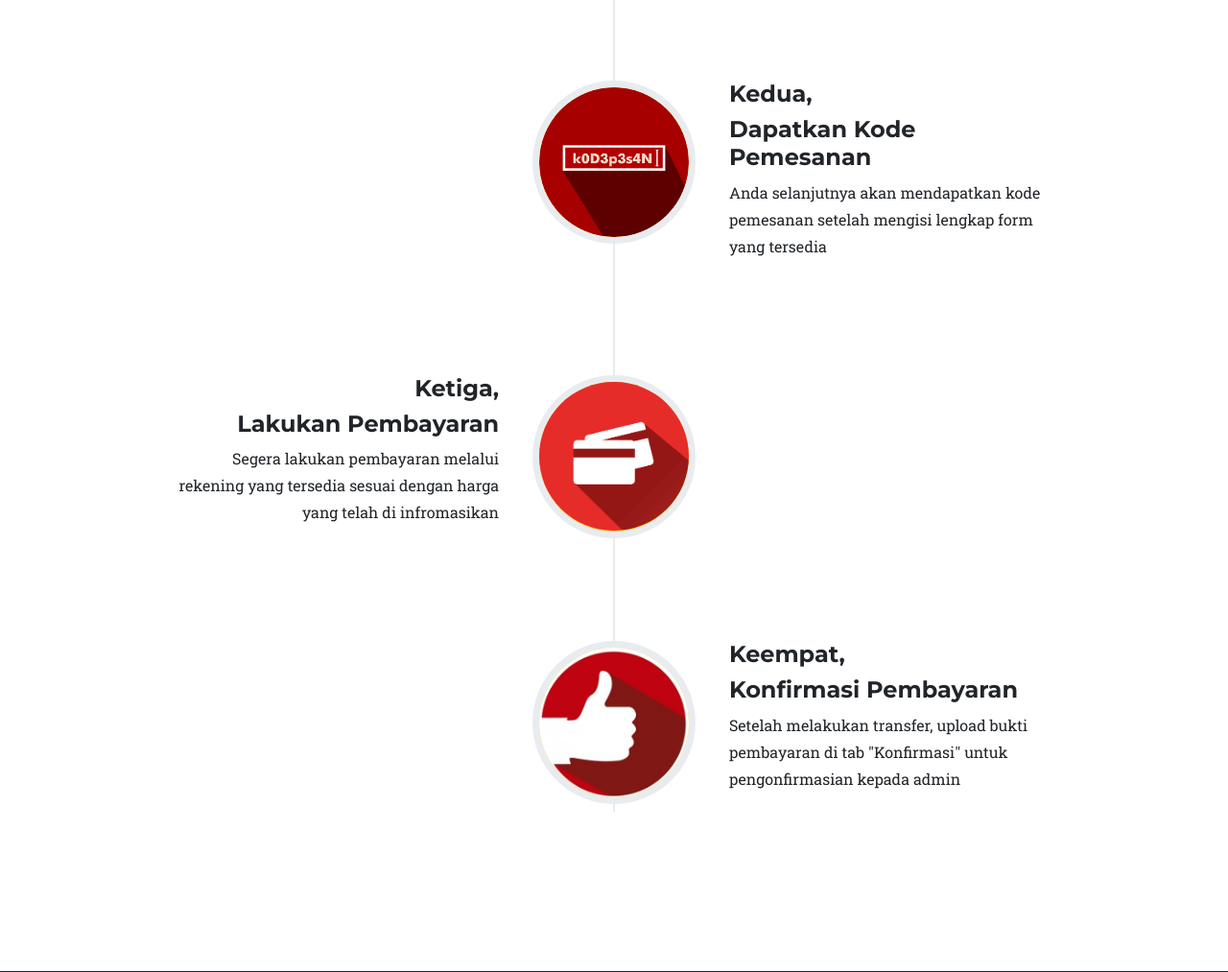
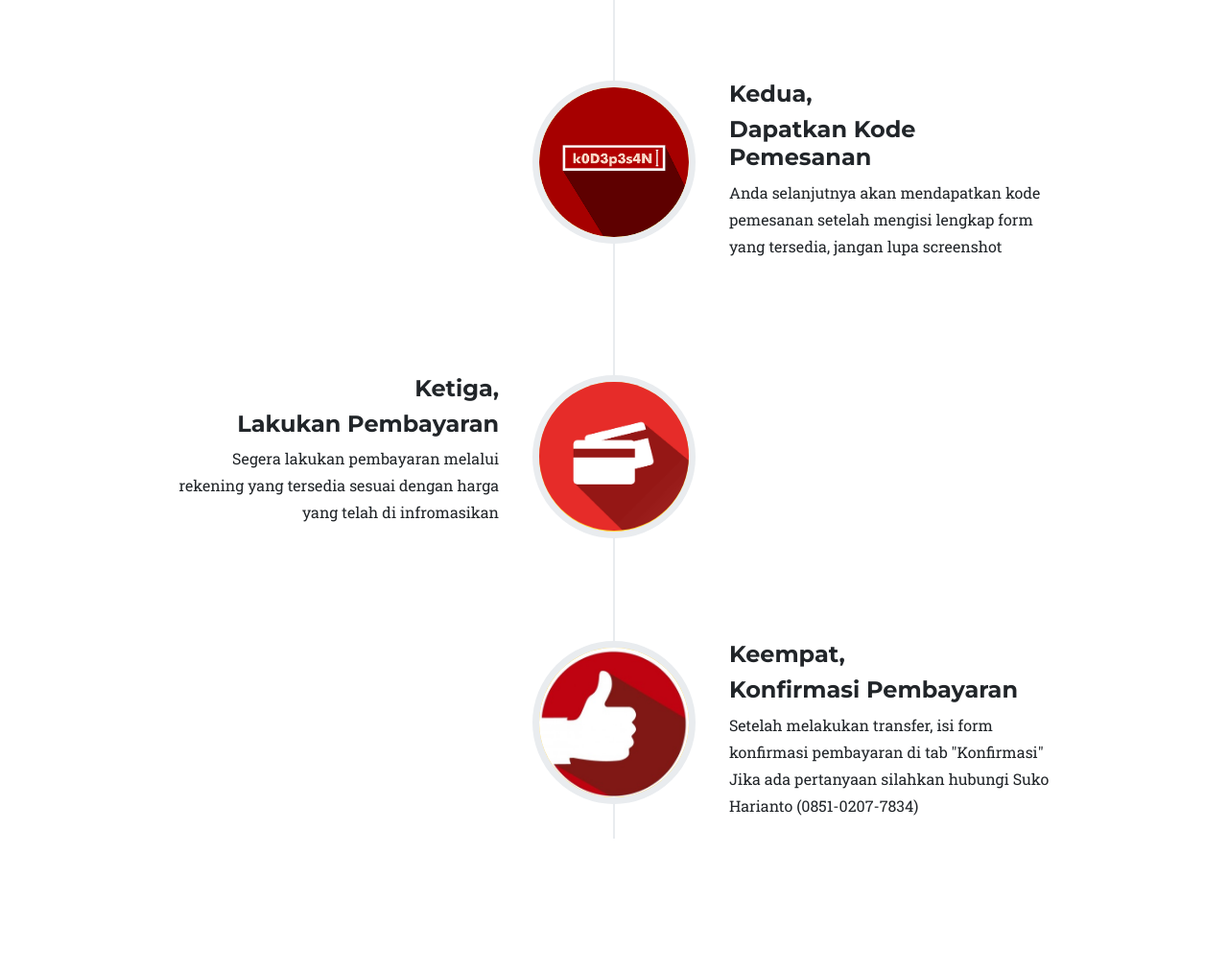
Before and after one commit to salsapr/ProjectWork, a CodeIgniter app: page /ProjectWork/index.php/home/ in a window 1280 px wide. Shown: the part 3453-4466 px from the top of the page at 96% size. Run offline with CodeIgniter, Linux system fonts and the light colour scheme; some libraries are stand-ins or nearby versions; some web fonts are replaced.

Commit message:
editing informasi

```diff
--- a/application/views/template_view.php
+++ b/application/views/template_view.php
@@ -228,7 +228,7 @@
                     <h4 class="subheading">Dapatkan Kode Pemesanan</h4>
                   </div>
                   <div class="timeline-body">
-                    <p>Anda selanjutnya akan mendapatkan kode pemesanan setelah mengisi lengkap form yang tersedia</p>
+                    <p>Anda selanjutnya akan mendapatkan kode pemesanan setelah mengisi lengkap form yang tersedia, jangan lupa screenshot</p>
                   </div>
                 </div>
               </li>
@@ -258,7 +258,8 @@
                     <h4 class="subheading">Konfirmasi Pembayaran</h4>
                   </div>
                   <div class="timeline-body">
-                    <p>Setelah melakukan transfer, upload bukti pembayaran di tab "Konfirmasi" untuk pengonfirmasian kepada admin</p>
+                    <p>Setelah melakukan transfer, isi form konfirmasi pembayaran di tab "Konfirmasi"</p>
+                    <p>Jika ada pertanyaan silahkan hubungi Suko Harianto (0851-0207-7834)</p>
                   </div>
                 </div>
               </li>
```
